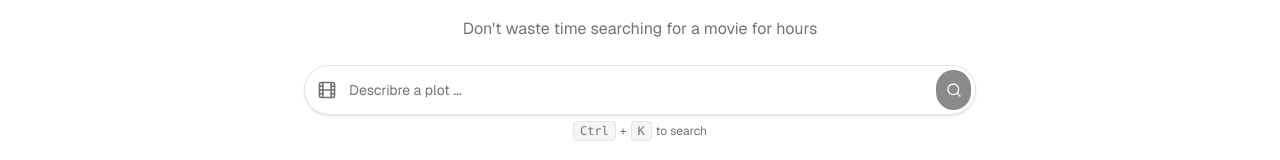
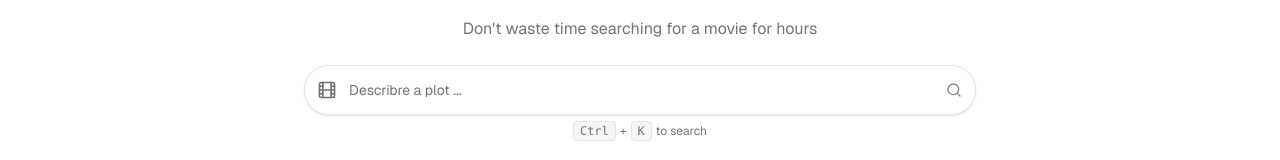
Before and after one commit to RJ-45-1/melies, a Next.js app: page / in a window 1280 px wide. Shown: the part 283-443 px from the top of the page. Built offline with nearby package versions, Linux system fonts and the light colour scheme; no server answers.

Commit message:
rid of the button rounded in search bar

```diff
--- a/components/ui/search/search-bar.tsx
+++ b/components/ui/search/search-bar.tsx
@@ -92,9 +92,9 @@ export default function SearchBar() {
 
         <Button
           type="submit"
-          variant="default"
+          variant="ghost"
           size="icon"
-          className="m-1 rounded-full transition-transform duration-300 hover:scale-105"
+          className="m-1 ration-300 hover:scale-105"
           disabled={loading || !query.trim()}
         >
           {loading ? (
```
